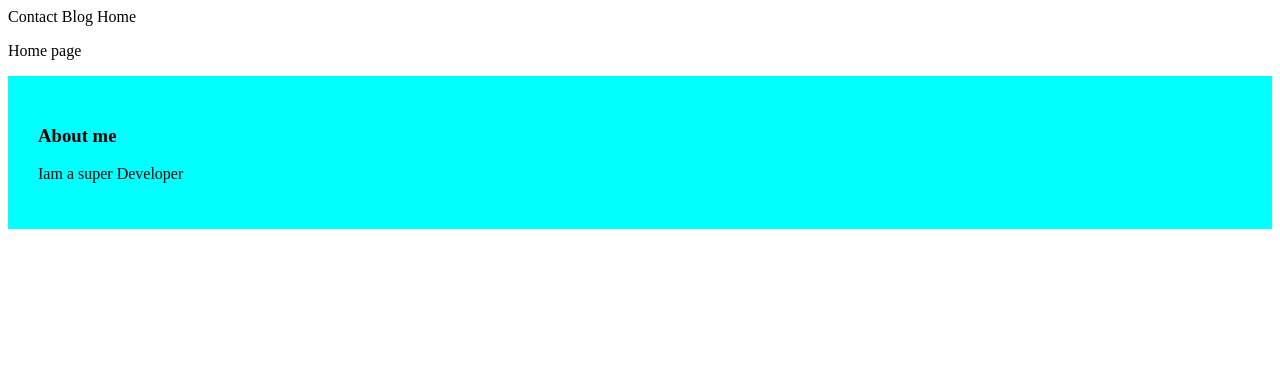
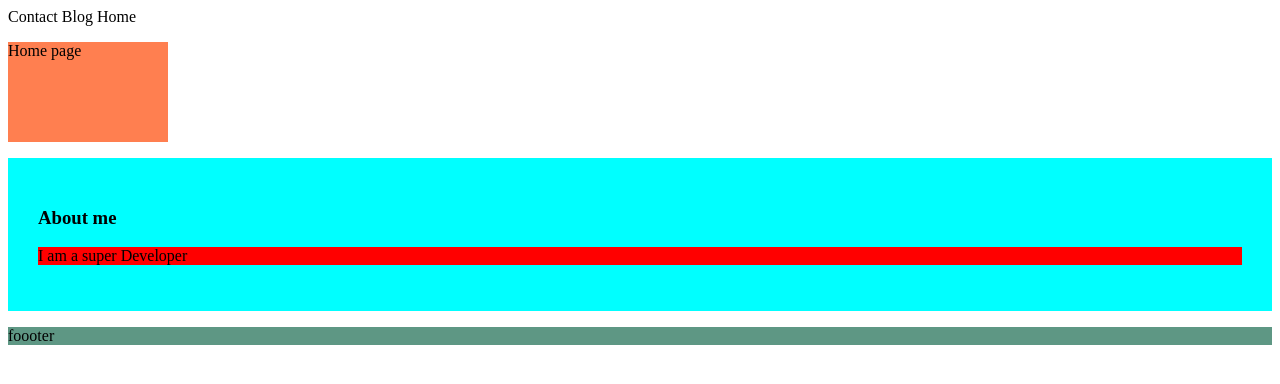
Before and after one commit to JamilyaHalyyeva/HTML-lessons, a plain HTML site: page Css_08_05/index.html in a window 1280 px wide. Drawn offline with Linux system fonts and the light colour scheme.

Commit message:
folder and files are added

```diff
--- a/Css_08_05/index.html
+++ b/Css_08_05/index.html
@@ -32,6 +32,23 @@
             padding: 30px;
 
         }
+
+        .developer {
+            background-color: red;
+            opacity: 0, 9222222;
+        }
+
+        footer {
+            background-color: rgb(94, 151, 132);
+
+        }
+
+        #hello {
+            /* width: 400px; */
+            width: 10rem;
+            height: 100px;
+            background-color: coral;
+        }
     </style>
 </head>
 
@@ -44,12 +61,18 @@
 
     </nav>
     <main>
-        <p>Home page</p>
+        <p id="hello">Home page</p>
         <section>
             <h3>About me </h3>
-            <p class=" developer"> Iam a super Developer </p>
+            <p class=" developer"> I am a super Developer </p>
         </section>
     </main>
+    <footer>
+
+        <p>
+            foooter
+        </p>
+    </footer>
 
 
 </body>
```
Also changed, not shown: images_09_05/index.html (added), images_09_05/styles.css (added).
